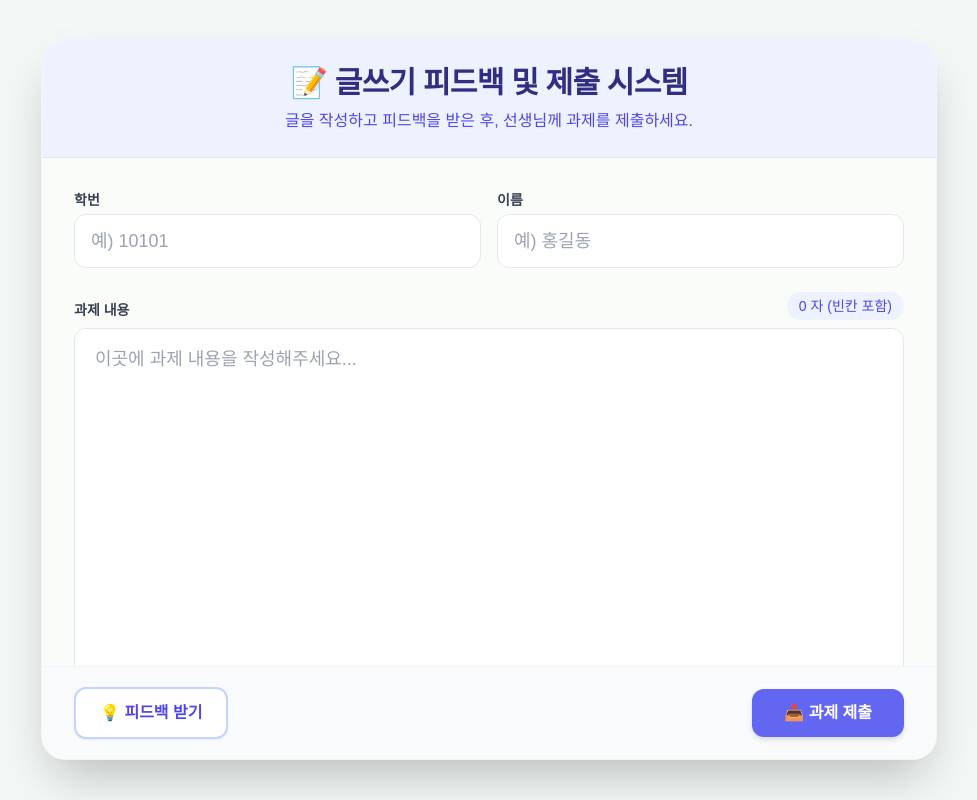
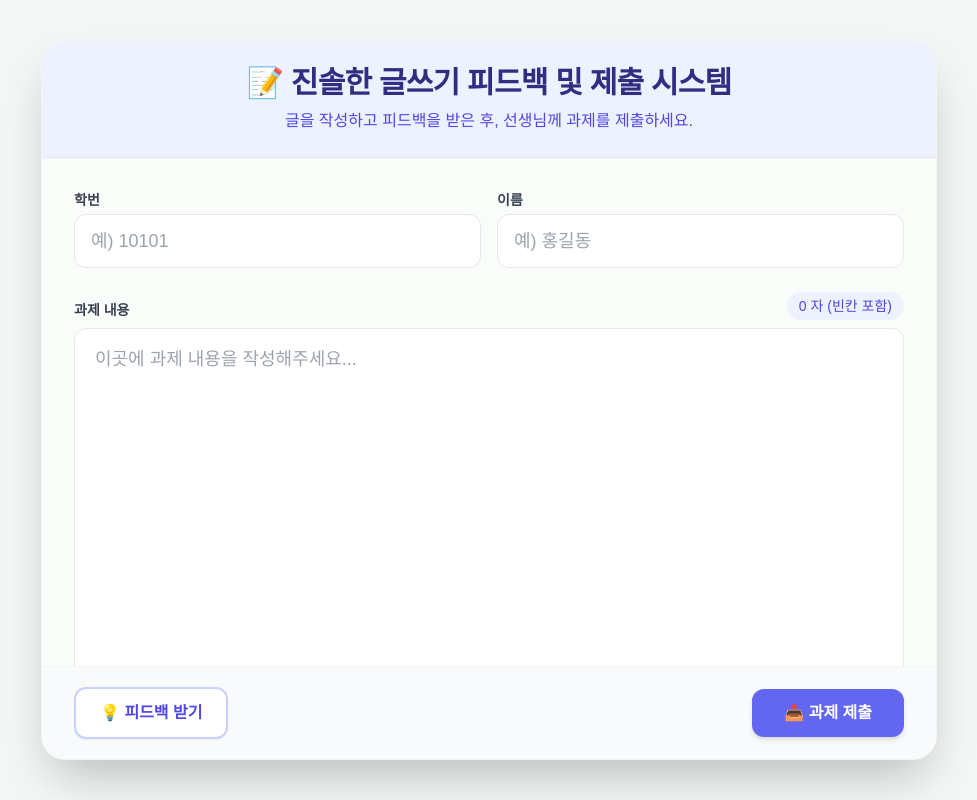
Before and after one commit to neppleim-dev/story, a plain HTML site: page index.html in a window 1280 px wide. Shown: the whole page, without its empty margins (151-1128 px from the left). Drawn offline with nearby package versions, Linux system fonts and the light colour scheme; a web font is replaced by a local one.

Commit message:
Update index.html

```diff
--- a/index.html
+++ b/index.html
@@ -3,7 +3,7 @@
 <head>
     <meta charset="UTF-8">
     <meta name="viewport" content="width=device-width, initial-scale=1.0">
-    <title>글쓰기 평가 및 과제 제출 시스템</title>
+    <title>진솔한 글쓰기 평가 및 과제 제출 시스템</title>
     <script src="https://cdn.tailwindcss.com"></script>
     <link href="https://fonts.googleapis.com/css2?family=Pretendard:wght@300;400;500;600;700&display=swap" rel="stylesheet">
 
@@ -35,7 +35,7 @@
 
         <!-- 헤더 영역 -->
         <div class="bg-indigo-50 px-8 py-6 border-b border-indigo-100 shrink-0">
-            <h1 class="text-2xl sm:text-3xl font-bold text-indigo-900 text-center tracking-tight">📝 글쓰기 피드백 및 제출 시스템</h1>
+            <h1 class="text-2xl sm:text-3xl font-bold text-indigo-900 text-center tracking-tight">📝 진솔한 글쓰기 피드백 및 제출 시스템</h1>
             <p class="text-center text-indigo-600 mt-2 text-sm sm:text-base">글을 작성하고 피드백을 받은 후, 선생님께 과제를 제출하세요.</p>
         </div>
 
```
